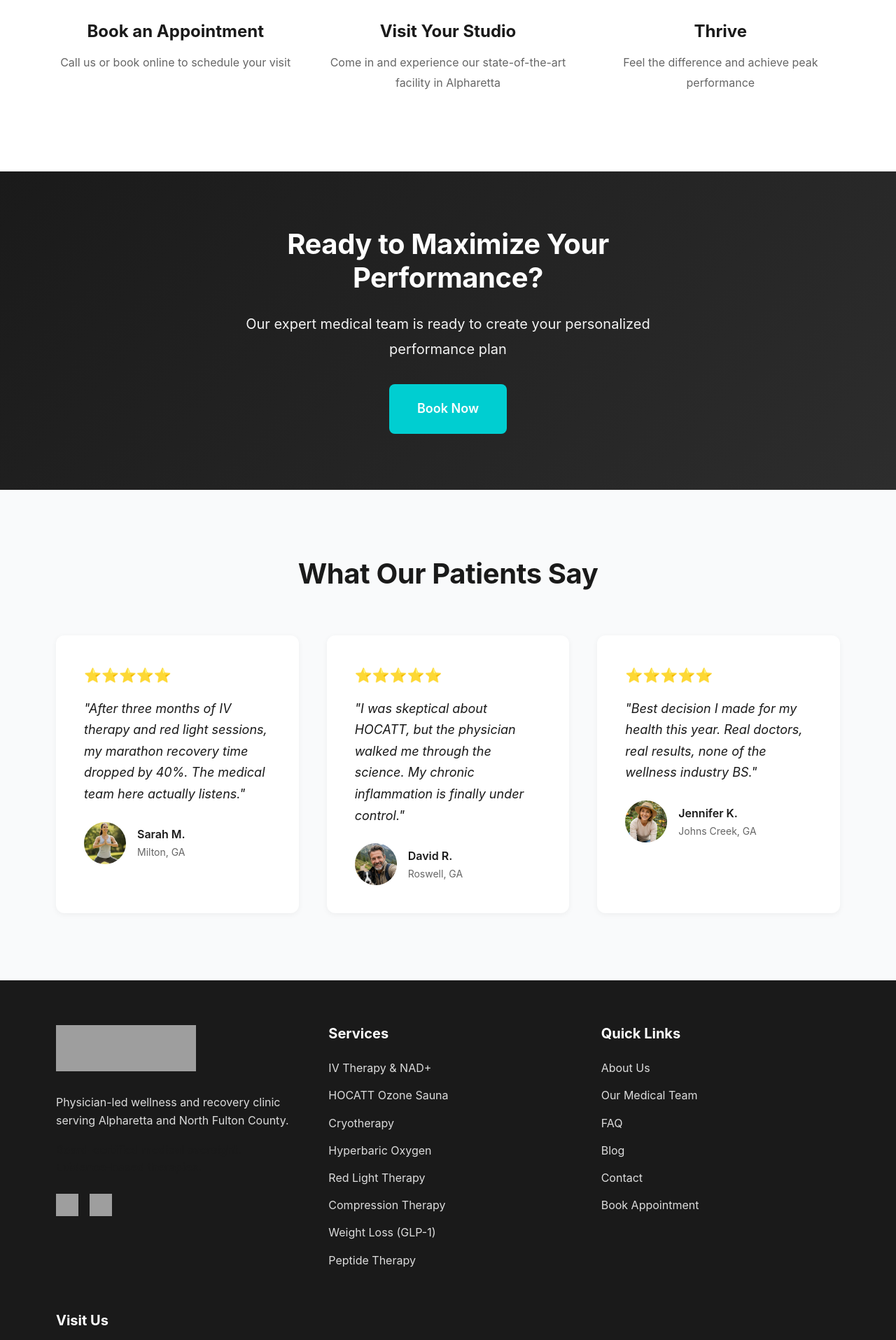
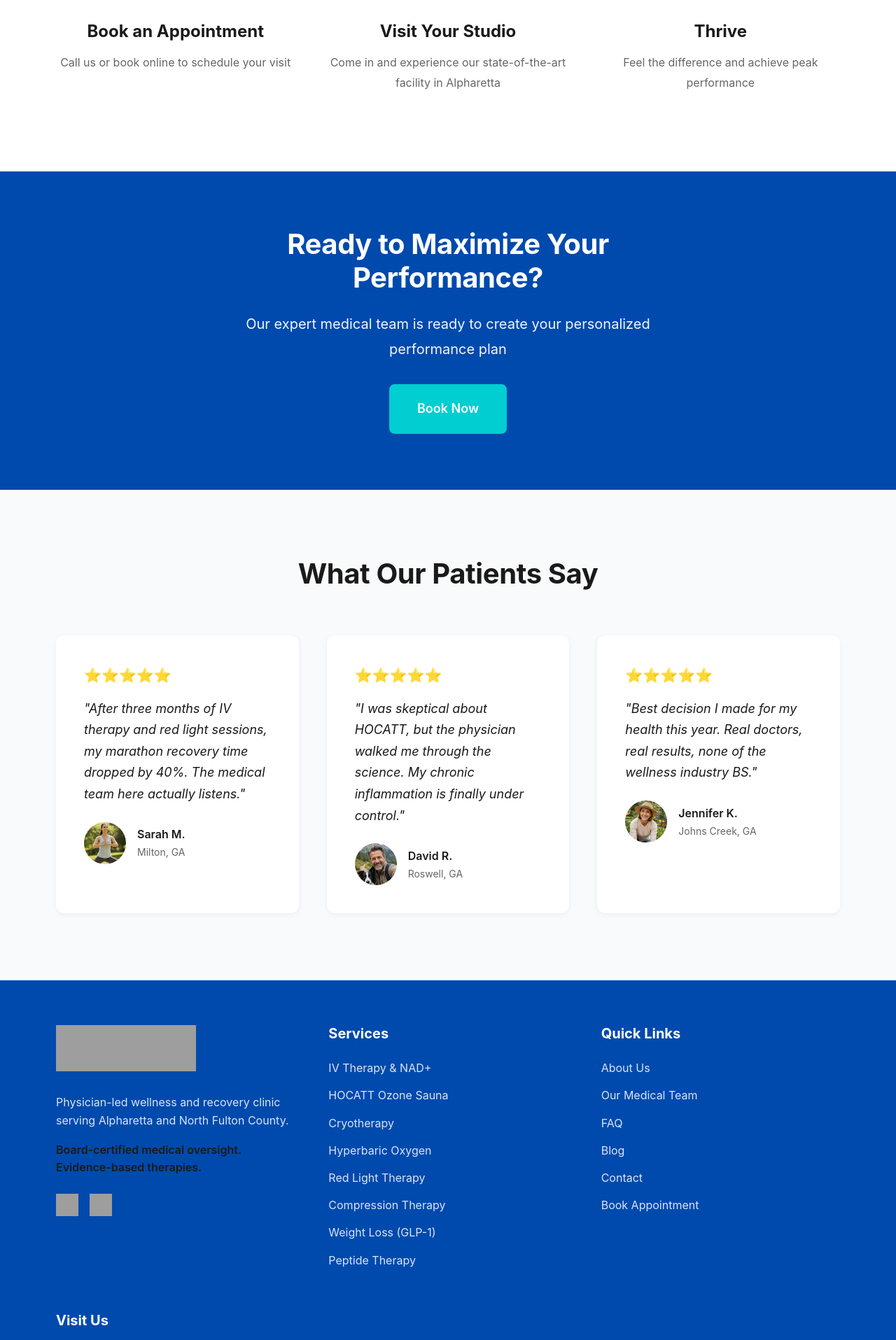
Before and after one commit to kennywright10-rgb/thrive4, a PHP site: page / in a window 1280 px wide. Shown: the part 3062-4977 px from the top of the page at 70% size. Run offline with PHP 8.4, Linux system fonts and the light colour scheme; grey boxes are pictures that could not be loaded.

Commit message:
Update styles-updated.css

```diff
--- a/css/styles-updated.css
+++ b/css/styles-updated.css
@@ -618,7 +618,7 @@ strong {
 
 .conversion-section {
     padding: 5rem 0;
-    background: linear-gradient(135deg, #1a1a1a 0%, #2d2d2d 100%);
+    background: #004aad;
     text-align: center;
 }
 
@@ -724,7 +724,7 @@ strong {
    ========================================== */
 
 .footer {
-    background-color: #1a1a1a;
+    background-color: #004aad;
     color: #FFFFFF;
     padding: 4rem 0 2rem;
 }
```
